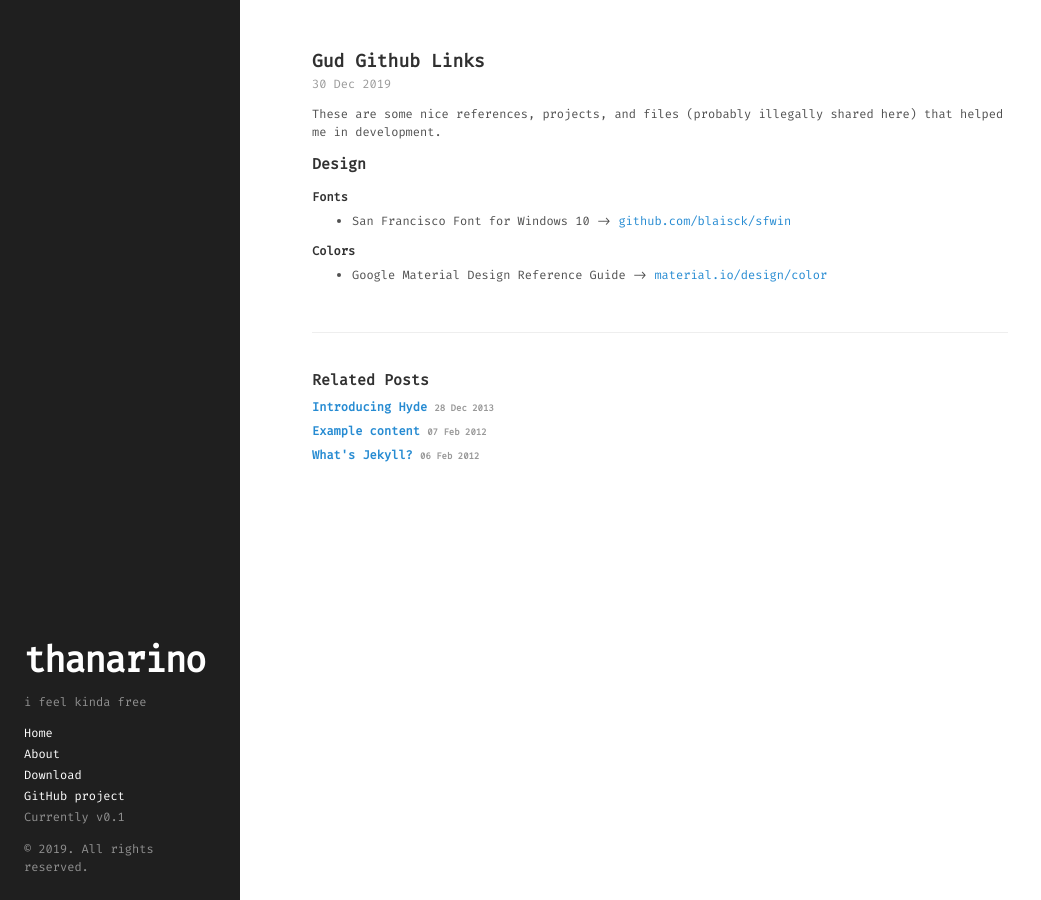
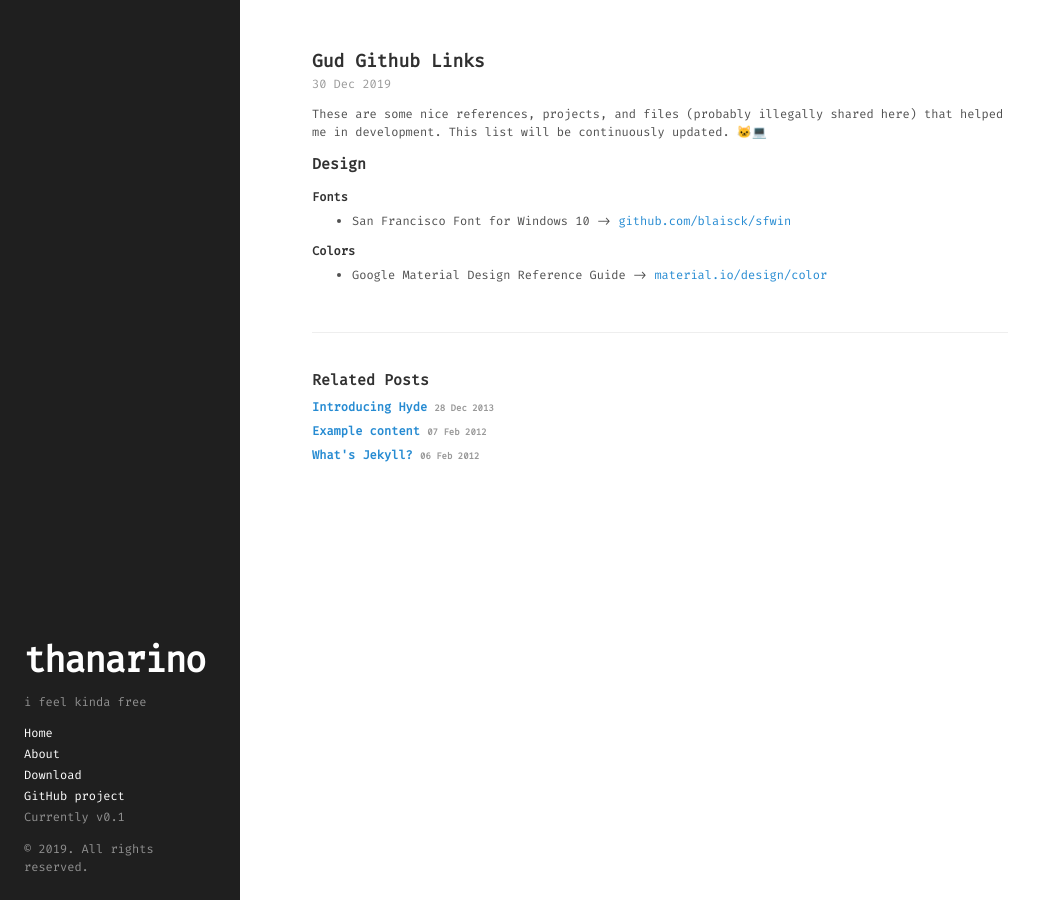
Before and after one commit to thanarino/thanarino, a Jekyll site: the page built from _posts/2019-12-30-good-github-links.md, in a window 1280 px wide. Shown: the whole page, without its empty margins (0-1041 px from the left). Built offline with Jekyll 4.4.1, drawn with Linux system fonts in a browser that asks for light colours.

Commit message:
added workaround for navigation bug

```diff
--- a/_posts/2019-12-30-good-github-links.md
+++ b/_posts/2019-12-30-good-github-links.md
@@ -1,10 +1,10 @@
 ---
 layout: post
 title: Gud Github Links
-permalink: /2019/12/30/good-github-links/
+permalink: /thanarino/2019/12/30/good-github-links/
 ---
 
-These are some nice references, projects, and files (probably illegally shared here) that helped me in development.
+These are some nice references, projects, and files (probably illegally shared here) that helped me in development. This list will be continuously updated. 🐱‍💻
 
 ## Design
 
```
